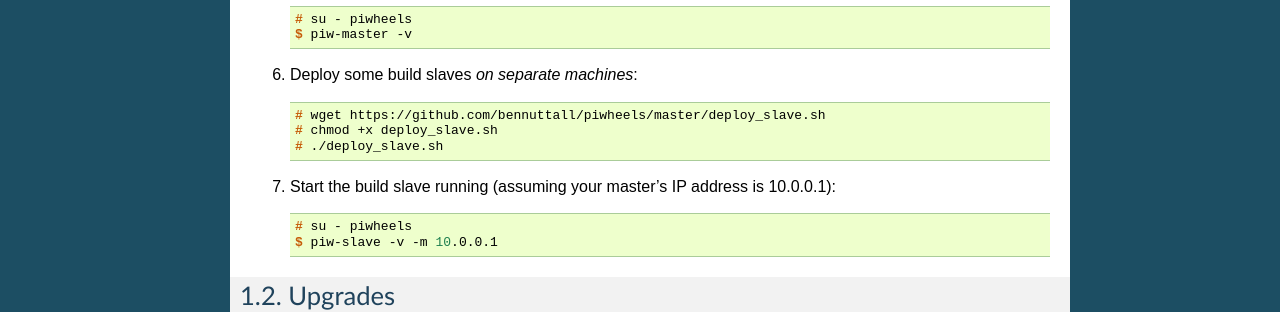
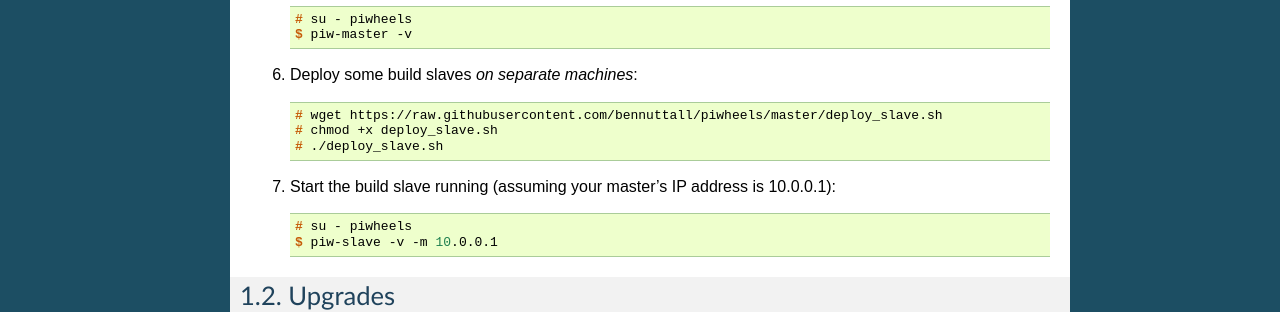
Before and after one commit to piwheels/piwheels, a Sphinx documentation site: the page built from docs/overview.rst, in a window 1280 px wide. Shown: the part 1203-1515 px from the top of the page. Built offline with Sphinx 7.4.7, drawn with Linux system fonts in a browser that asks for light colours; some of the changed lines change nothing that is shown.

Commit message:
Correct URL for deploy_slave.sh file

```diff
--- a/docs/overview.rst
+++ b/docs/overview.rst
@@ -100,7 +100,7 @@ like this (all chunks assume you start as root):
 
    .. code-block:: console
 
-       # wget https://github.com/bennuttall/piwheels/master/deploy_slave.sh
+       # wget https://raw.githubusercontent.com/bennuttall/piwheels/master/deploy_slave.sh
        # chmod +x deploy_slave.sh
        # ./deploy_slave.sh
 
```
